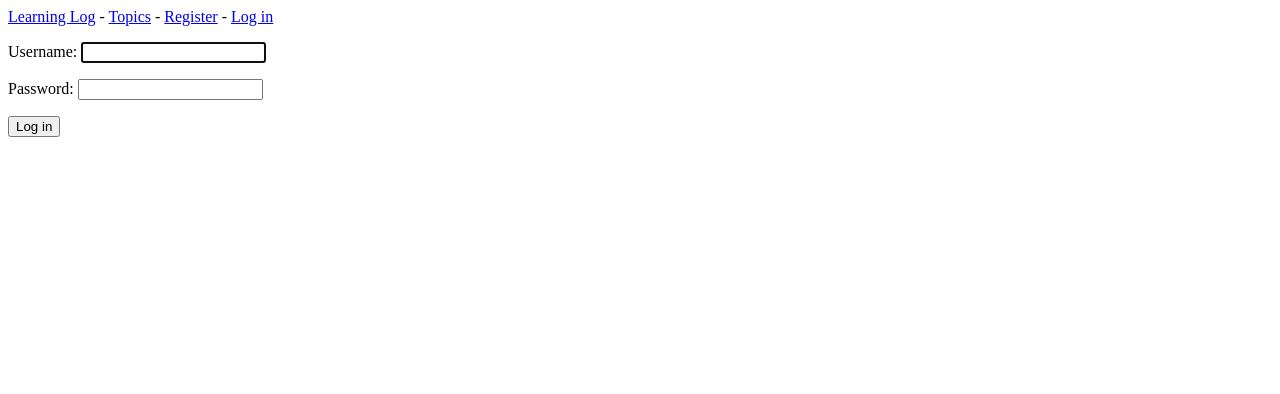
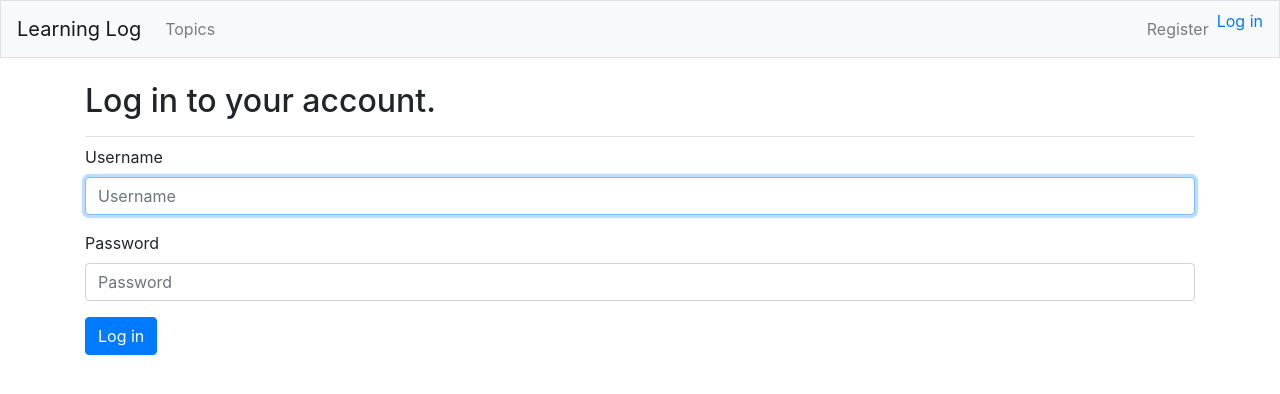
Before and after one commit to MaybeCat-star/PythonCrashCourse, a Django app: page /users/login/ in a window 1280 px wide. Shown: the top 394 px of the page. Run offline with Django 3.2, Linux system fonts and the light colour scheme; some libraries are stand-ins or nearby versions.

Commit message:
update users setting

```diff
--- a/LearningLog_WebApp/learning_logs/templates/learning_logs/base.html
+++ b/LearningLog_WebApp/learning_logs/templates/learning_logs/base.html
@@ -1,13 +1,57 @@
-<p>
-	<a href="{% url 'learning_logs:index' %}">Learning Log</a> -
-	<a href="{% url 'learning_logs:topics' %}">Topics</a> -
-	{% if user.is_authenticated %}
-		Hello, {{ user.username }}.
-		<a href="{% url 'users:logout' %}">Log out</a>
-	{% else %}
-		<a href="{% url 'users:register' %}">Register</a> -
-		<a href="{% url 'users:login' %}">Log in</a>
-	{% endif %}
-</p>
+{% load bootstrap4 %}
 
-{% block content %}{% endblock content %}
+<!--<!doctype html>-->
+<html lang="en">
+<head>
+	<meta charset="utf-8">
+	<meta name="viewport" content="width=device-width, initial-scale=1, shrink-to-fit=no">
+	<title>Learning Log</title>
+
+	{% bootstrap_css %}
+	{% bootstrap_javascript jquery='full' %}
+
+</head>
+<body>
+	<nav class="navbar navbar-expand-md navbar-light bg-light mb-4 border">
+		<a class="navbar-brand" href="{% url 'learning_logs:index' %}">Learning Log</a>
+		<button class="navbar-toggler" type="button" data-toggle="collapse"
+		data-target="#navbarCollapse" aria-controls="navbarCollapse"
+		aria-expanded="false" aria-label="Toggle navigation">
+			<span class="navbar-toggler-icon"></span>
+		</button>
+		<div class="collapse navbar-collapse" id="navbarCollapse">
+			<ul class="navbar-nav mr-auto">
+				<li class="nav-item">
+					<a class="nav-link" href="{% url 'learning_logs:topics' %}">Topics</a>
+				</li>
+			</ul>
+			<ul class="navbar-nav ml-auto">
+				{% if user.is_authenticated %}
+					<li class="nav-item">
+						<span class="navbar-text">Hello, {{ user.username }}.</span>
+					</li>
+					<li class="nav-item">
+						<a class="nav-link" href="{% url 'users:logout' %}">Log out</a>
+					</li>
+				{% else %}
+					<li class="nav-item">
+						<a class="nav-link" href="{% url 'users:register' %}">Register</a>
+					</li>
+					<li class="nav-item">
+						<a class="nav_link" href="{% url 'users:login' %}">Log in</a>
+					</li>
+				{% endif %}
+			</ul>
+		</div>
+	</nav>
+	<main role="main" class="container">
+		<div class="pb-2 mb-2 border-bottom">
+			{% block page_header %}{% endblock page_header %}
+		</div>
+		<div>
+			{% block content %}{% endblock content %}
+		</div>
+	</main>
+</body>
+
+</html>
--- a/LearningLog_WebApp/users/templates/registration/login.html
+++ b/LearningLog_WebApp/users/templates/registration/login.html
@@ -1,15 +1,17 @@
 {% extends "learning_logs/base.html" %}
+{% load bootstrap4 %}
 
+{% block page_header %}
+	<h2>Log in to your account.</h2>
+{% endblock page_header %}
 {% block content %}
-	{% if form.errors %}
-		<p>Your username and password didn't match. Please try again.</p>
-	{% endif %}
 
-	<form method="post" action="{% url 'users:login' %}">
+	<form method="post" action="{% url 'users:login' %}" class="form">
 		{% csrf_token %}
-		{{ form.as_p }}
-
-		<button name="submit">Log in</button>
+		{% bootstrap_form form %}
+		{% buttons %}
+			<button name="submit" class="btn btn-primary">Log in</button>
+		{% endbuttons %}
 		<input type="hidden" name="next"
 			value="{% url 'learning_logs:index' %}" />
 	</form>
```
Also changed, not shown: LearningLog_WebApp/LearningLog_WebApp/settings.py (+3 -6 lines), LearningLog_WebApp/learning_logs/templates/learning_logs/index.html (+10 -3 lines), LearningLog_WebApp/learning_logs/templates/learning_logs/topic.html (+17 -18 lines), LearningLog_WebApp/learning_logs/templates/learning_logs/topics.html (+8 -8 lines).
